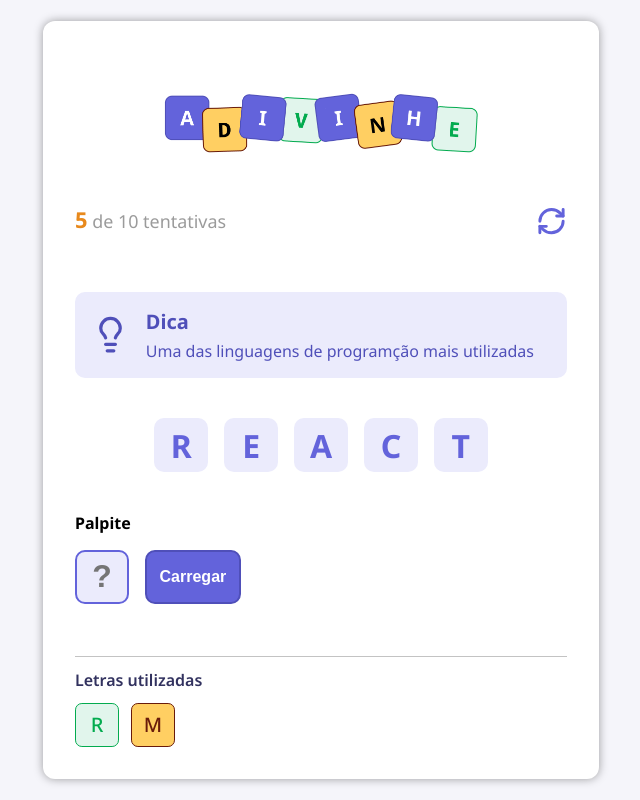
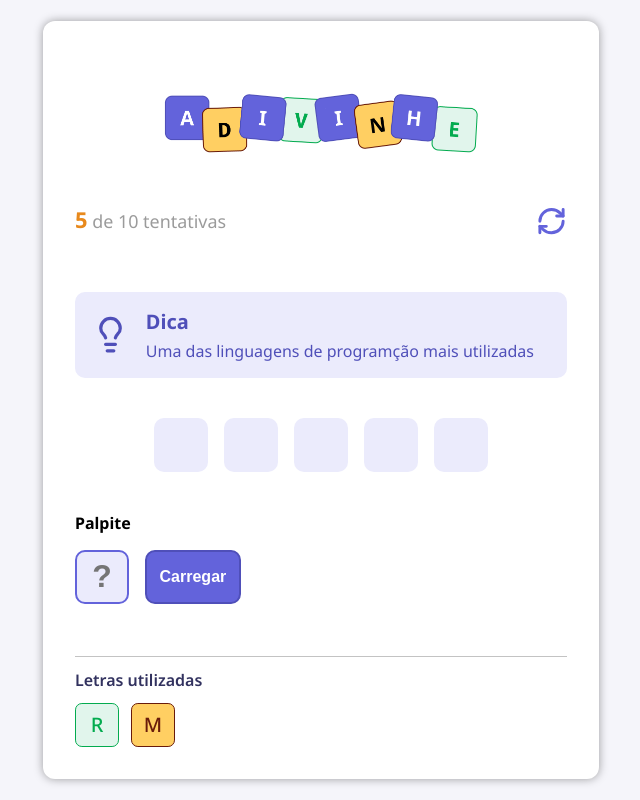
Before and after one commit to M-Fragata/React, a React (Vite) app in the folder projeto1/adivinhe/: page / in a window 1280 px wide. Shown: the whole page, without its empty margins (319-959 px from the left). Built offline with nearby package versions, Linux system fonts and the light colour scheme.

Commit message:
Update App.tsx

```diff
--- a/projeto1/adivinhe/src/App.tsx
+++ b/projeto1/adivinhe/src/App.tsx
@@ -21,11 +21,11 @@
         <Tip tip= "Uma das linguagens de programção mais utilizadas" />
 
         <aside className={styles.word}>
-          <Letter value="r" />
-          <Letter value="e" />
-          <Letter value="a" />
-          <Letter value="c" />
-          <Letter value="t" />
+          <Letter value="" />
+          <Letter value="" />
+          <Letter value="" />
+          <Letter value="" />
+          <Letter value="" />
         </aside>
 
         <Palpite />
```
